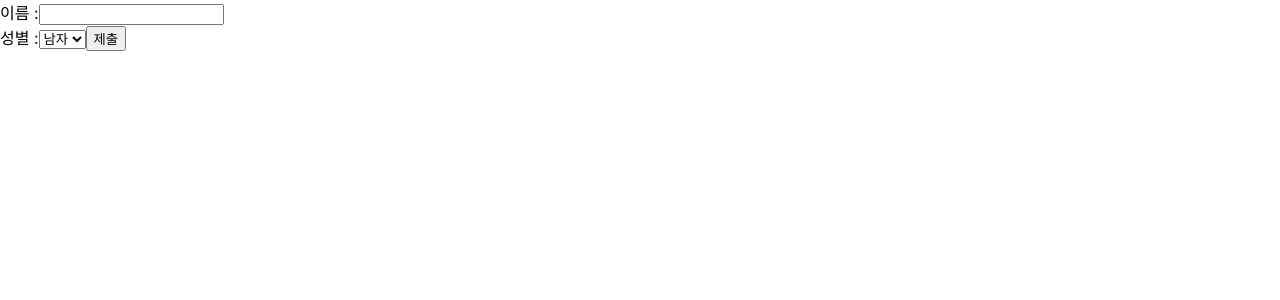
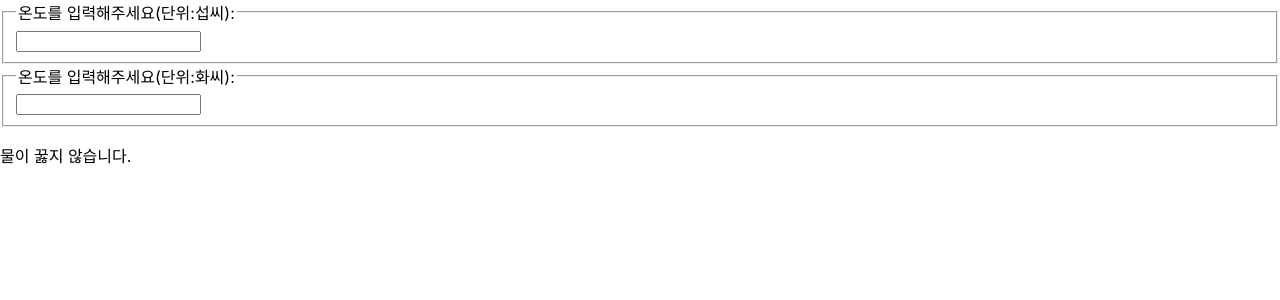
Before and after one commit to changwoon2/react-Learning, a React (Create React App) app: page / in a window 1280 px wide. Shown: the top 300 px of the page. Built offline with nearby package versions, Linux system fonts and the light colour scheme.

Commit message:
Lifting State Up

```diff
--- /dev/null
+++ b/src/chapter_12/Calculator.jsx
@@ -0,0 +1,63 @@
+import React, { useState } from "react";
+import TemperatureInput from "./TemperatureInput";
+
+function BoilingVerdict(props) {
+  if (props.celsius >= 100) {
+    return <p>물이 꿇습니다.</p>;
+  }
+  return <p>물이 꿇지 않습니다.</p>;
+}
+
+function toCelsius(fahrenheit) {
+  return ((fahrenheit - 32) * 5) / 9;
+}
+
+function toFahrenheit(celsius) {
+  return (celsius * 9) / 5 + 32;
+}
+
+function tryConvert(temperature, convert) {
+  const input = parseFloat(temperature);
+  if (Number.isNaN(input)) {
+    return "";
+  }
+  const output = convert(input);
+  const rounded = Math.round(output * 1000) / 1000;
+  return rounded.toString();
+}
+
+function Calculator(props) {
+  const [temperature, setTemperature] = useState("");
+  const [scale, setScale] = useState("c");
+
+  const handleCelsiusChange = (temperature) => {
+    setTemperature(temperature);
+    setScale("c");
+  };
+
+  const handleFahrenheitChange = (temperature) => {
+    setTemperature(temperature);
+    setScale("f");
+  };
+  const celsius =
+    scale === "f" ? tryConvert(temperature, toCelsius) : temperature;
+  const fahrenheit =
+    scale === "c" ? tryConvert(temperature, toFahrenheit) : temperature;
+  return (
+    <div>
+      <TemperatureInput
+        scale="c"
+        temperature={celsius}
+        onTemperatureChange={handleCelsiusChange}
+      />
+      <TemperatureInput
+        scale="f"
+        temperature={fahrenheit}
+        onTemperatureChange={handleFahrenheitChange}
+      />
+      <BoilingVerdict celsius={parseFloat(celsius)} />
+    </div>
+  );
+}
+
+export default Calculator;
--- /dev/null
+++ b/src/chapter_12/TemperatureInput.jsx
@@ -0,0 +1,18 @@
+const scaleNames = {
+  c: "섭씨",
+  f: "화씨",
+};
+
+function TemperatureInput(props) {
+  const handleChange = (event) => {
+    props.onTemperatureChange(event.target.value);
+  };
+  return (
+    <fieldset>
+      <legend>온도를 입력해주세요(단위:{scaleNames[props.scale]}):</legend>
+      <input value={props.temperature} onChange={handleChange} />
+    </fieldset>
+  );
+}
+
+export default TemperatureInput;
--- a/src/index.js
+++ b/src/index.js
@@ -12,10 +12,11 @@
 import LandingPage from "./chapter_09/LandingPage";
 import AttendanceBook from "./chapter_10/AttendanceBook";
 import SignUp from "./chapter_11/SignUp";
+import Calculator from "./chapter_12/Calculator";
 
 ReactDOM.render(
   <React.StrictMode>
-    <SignUp></SignUp>
+    <Calculator></Calculator>
   </React.StrictMode>,
   document.getElementById("root")
 );
```
